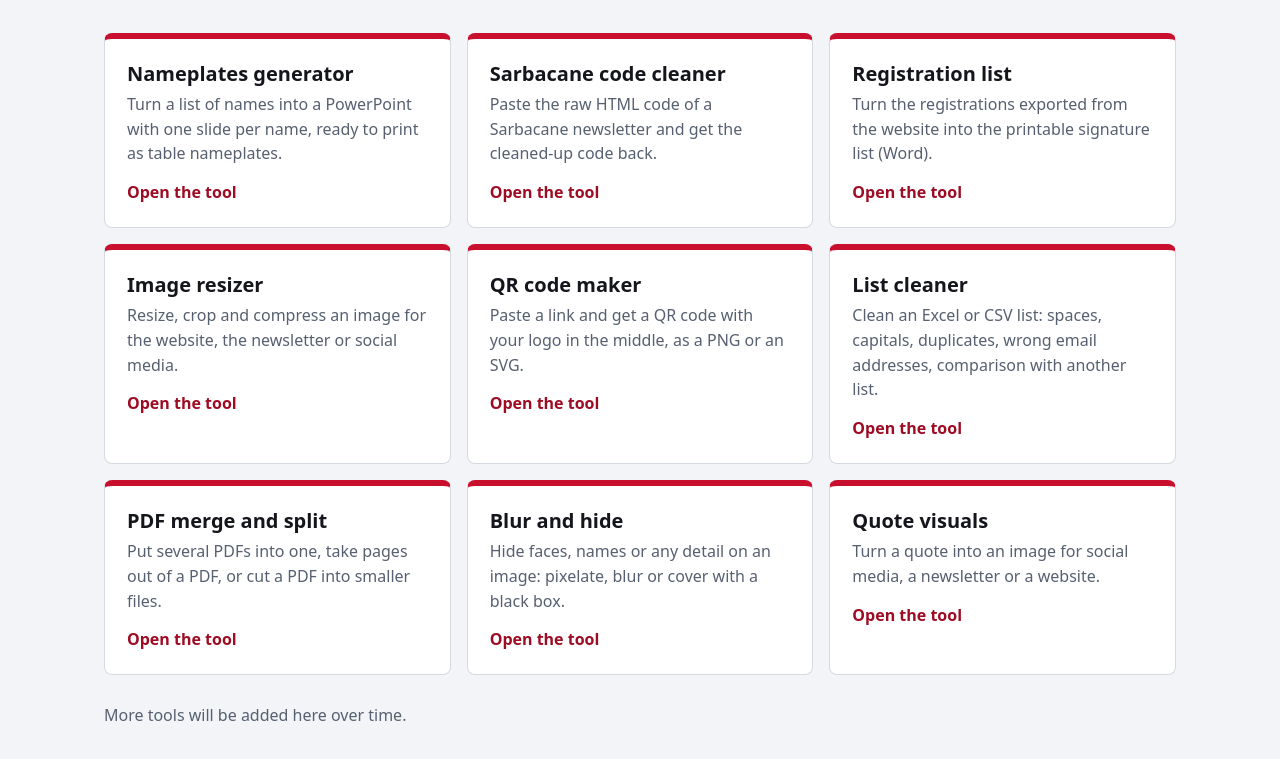
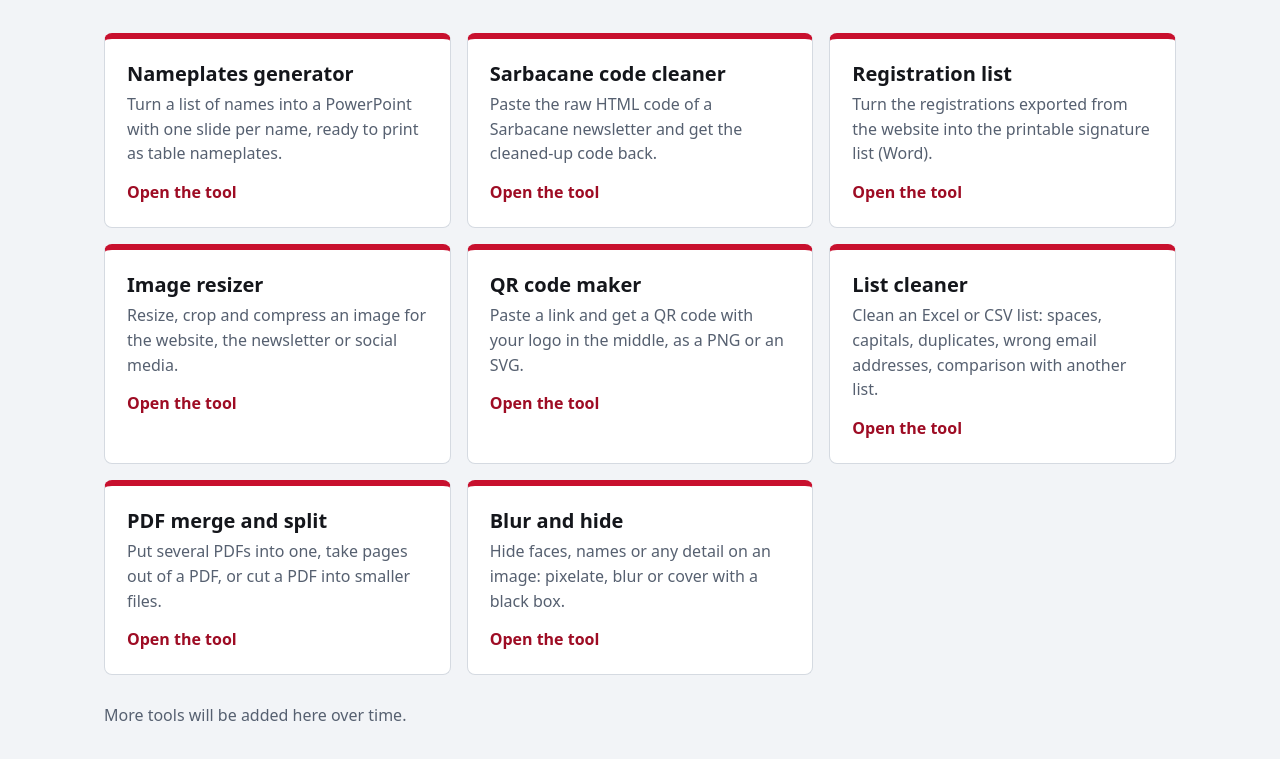
Before and after one commit to FrancescoFEPS/toolbox_FEPS, a plain HTML site: page index.html in a window 1280 px wide. Shown: the part 171-930 px from the top of the page. Drawn offline with Linux system fonts and the light colour scheme.

Commit message:
Add files via upload

```diff
--- a/index.html
+++ b/index.html
@@ -73,11 +73,6 @@
       <p>Hide faces, names or any detail on an image: pixelate, blur or cover with a black box.</p>
       <span class="open">Open the tool</span>
     </a>
-    <a class="tool" href="quotecard/quotecard.html">
-      <h2>Quote visuals</h2>
-      <p>Turn a quote into an image for social media, a newsletter or a website.</p>
-      <span class="open">Open the tool</span>
-    </a>
   </div>
 
   <p class="soon">More tools will be added here over time.</p>
```
